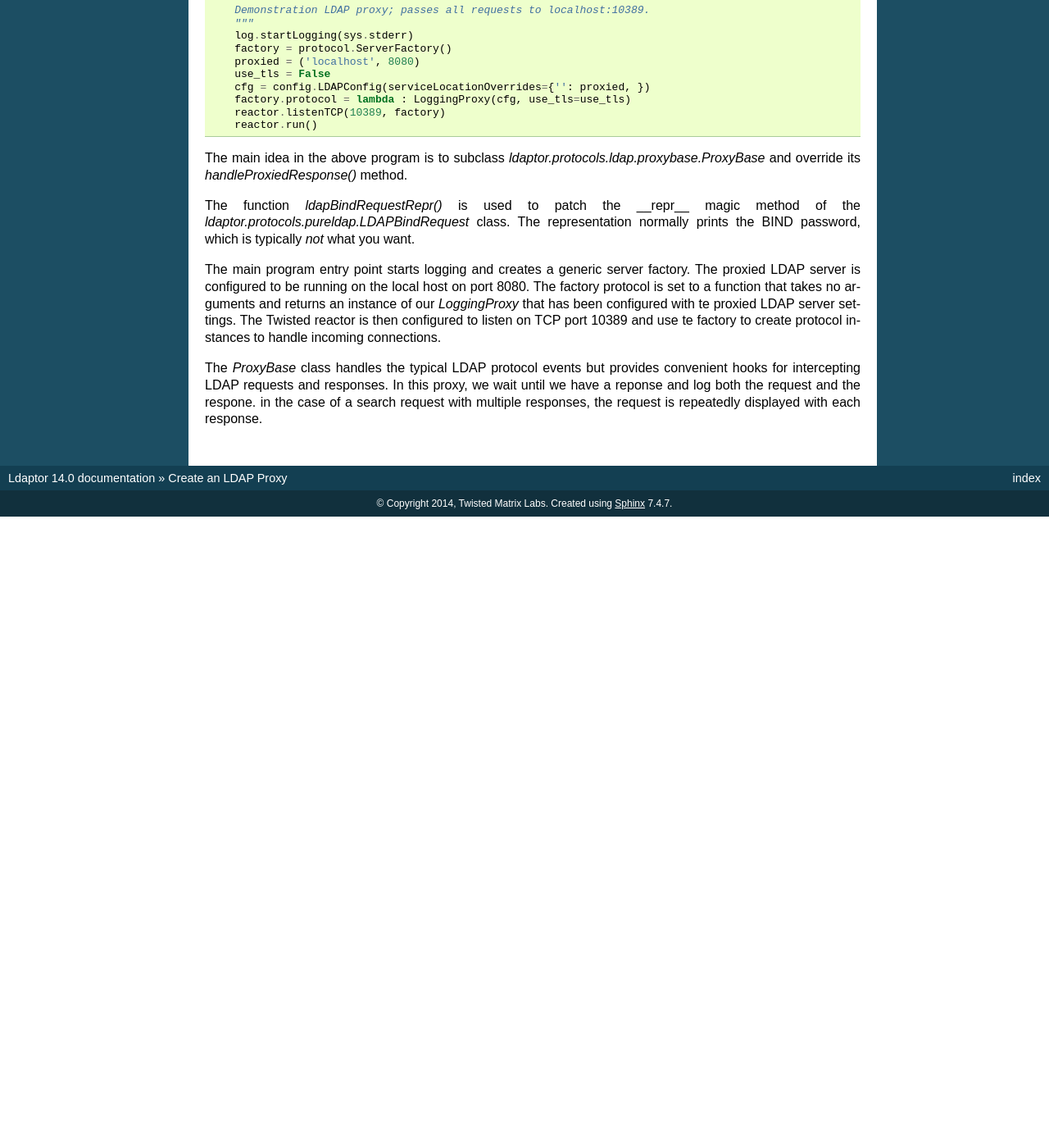
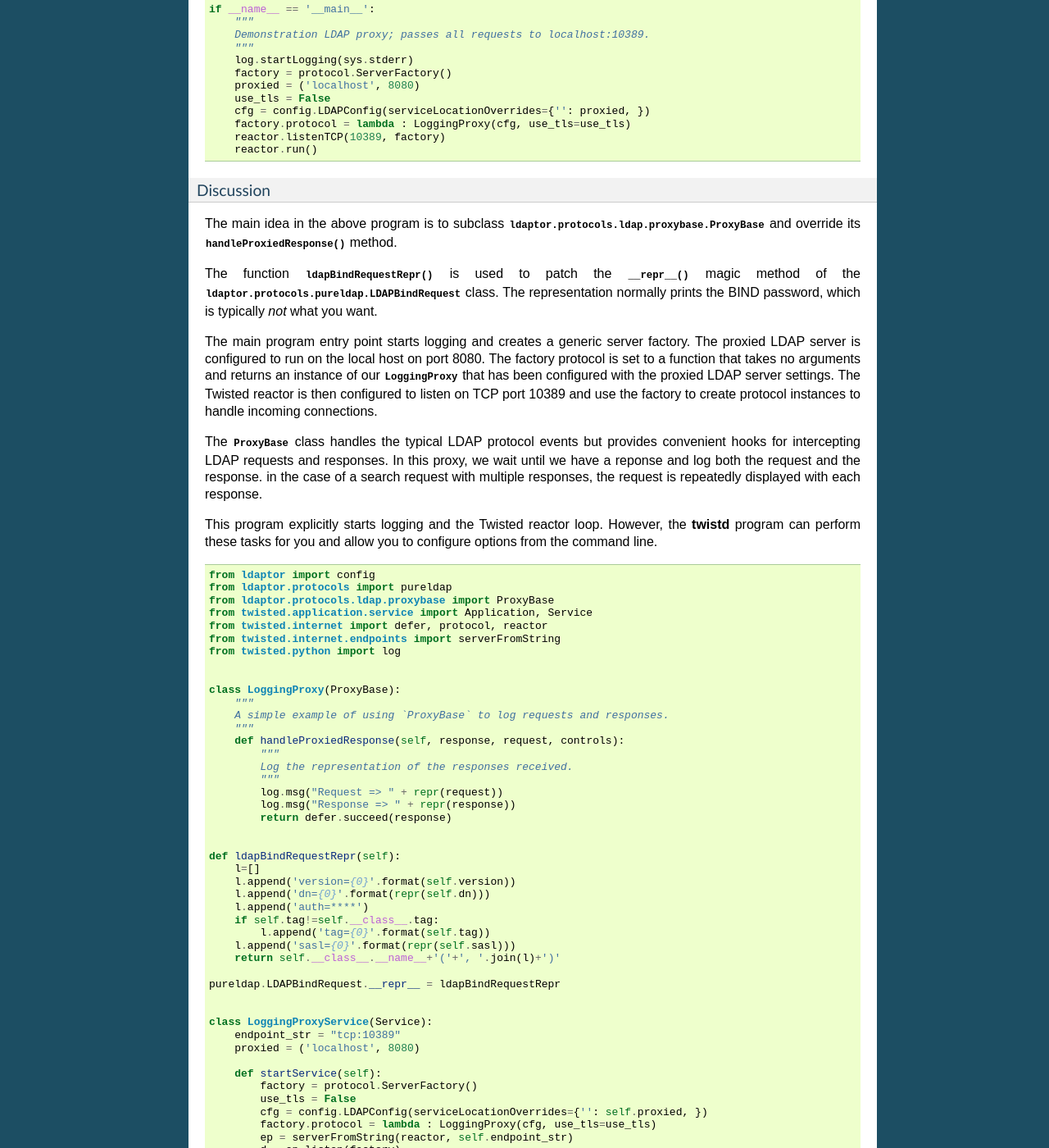
Before and after one commit to twisted/ldaptor, a Sphinx documentation site: the page built from docs/source/cookbook/ldap-proxy.rst, in a window 1280 px wide and 1400 px high, scrolled down 1281 px. Shown: the whole window at 82% size. Built offline with Sphinx 7.4.7, drawn with Linux system fonts in a browser that asks for light colours; pages that are not in the unit, such as notebooks, are missing from menus; before the commit the page ends 1911 px from its top, so only the background shows below that; some of the changed text lies outside the part shown.

Commit message:
Fleshed out some examples.

```diff
--- a/docs/source/cookbook/ldap-proxy.rst
+++ b/docs/source/cookbook/ldap-proxy.rst
@@ -1,6 +1,6 @@
-====================
-Create an LDAP Proxy
-====================
+============
+LDAP Proxies
+============
 
 An LDAP proxy sits between an LDAP client and an LDAP server.  It accepts LDAP
 requests from the client and forwards them to the LDAP server.  Responses from
@@ -40,13 +40,15 @@
   to the proxy, which in turn will distrbute the connections amongst the
   replicas.
 
---------
-Examples
---------
-
 """"""""""""""""""
 Logging LDAP Proxy
 """"""""""""""""""
+A logging LDAP proxy inspects the LDAP requests and responses and records them
+in a log.
+
+''''
+Code
+''''
 
 .. code-block:: python
 
@@ -94,22 +96,125 @@
         reactor.listenTCP(10389, factory)
         reactor.run()
 
+''''''''''
+Discussion
+''''''''''
+
 The main idea in the above program is to subclass
-`ldaptor.protocols.ldap.proxybase.ProxyBase` and override its
-`handleProxiedResponse()` method.
+:py:class:`ldaptor.protocols.ldap.proxybase.ProxyBase` and override its
+:py:func:`handleProxiedResponse()` method.
 
-The function `ldapBindRequestRepr()` is used to patch the __repr__ magic method
-of the `ldaptor.protocols.pureldap.LDAPBindRequest` class.  The representation
-normally prints the BIND password, which is typically *not* what you want.
+The function :py:func:`ldapBindRequestRepr()` is used to patch the
+:py:func:`__repr__` magic method of the
+:py:class:`ldaptor.protocols.pureldap.LDAPBindRequest` class.  The
+representation normally prints the BIND password, which is typically *not* what
+you want.
 
 The main program entry point starts logging and creates a generic server factory.
-The proxied LDAP server is configured to be running on the local host on port 8080.
+The proxied LDAP server is configured to run on the local host on port 8080.
 The factory protocol is set to a function that takes no arguments and returns an
-instance of our `LoggingProxy` that has been configured with te proxied LDAP server
-settings.  The Twisted reactor is then configured to listen on TCP port 10389 and
-use te factory to create protocol instances to handle incoming connections.
+instance of our :py:class:`LoggingProxy` that has been configured with the
+proxied LDAP server settings.  The Twisted reactor is then configured to listen
+on TCP port 10389 and use the factory to create protocol instances to handle
+incoming connections.
 
-The `ProxyBase` class handles the typical LDAP protocol events but provides convenient
-hooks for intercepting LDAP requests and responses.  In this proxy, we wait until
-we have a reponse and log both the request and the respone.  in the case of a search
-request with multiple responses, the request is repeatedly displayed with each response.
+The :py:class:`ProxyBase` class handles the typical LDAP protocol events but
+provides convenient hooks for intercepting LDAP requests and responses.  In
+this proxy, we wait until we have a reponse and log both the request and the
+response.  in the case of a search request with multiple responses, the
+request is repeatedly displayed with each response.
+
+This program explicitly starts logging and the Twisted reactor loop.  However,
+the :program:`twistd` program can perform these tasks for you and allow you
+to configure options from the command line.
+
+.. code-block:: python
+
+    from ldaptor import config
+    from ldaptor.protocols import pureldap
+    from ldaptor.protocols.ldap.proxybase import ProxyBase
+    from twisted.application.service import Application, Service
+    from twisted.internet import defer, protocol, reactor
+    from twisted.internet.endpoints import serverFromString
+    from twisted.python import log
+
+
+    class LoggingProxy(ProxyBase):
+        """
+        A simple example of using `ProxyBase` to log requests and responses.
+        """
+        def handleProxiedResponse(self, response, request, controls):
+            """
+            Log the representation of the responses received.
+            """
+            log.msg("Request => " + repr(request))
+            log.msg("Response => " + repr(response))
+            return defer.succeed(response)
+
+
+    def ldapBindRequestRepr(self):
+        l=[]
+        l.append('version={0}'.format(self.version))
+        l.append('dn={0}'.format(repr(self.dn)))
+        l.append('auth=****')
+        if self.tag!=self.__class__.tag:
+            l.append('tag={0}'.format(self.tag))
+        l.append('sasl={0}'.format(repr(self.sasl)))
+        return self.__class__.__name__+'('+', '.join(l)+')'
+
+    pureldap.LDAPBindRequest.__repr__ = ldapBindRequestRepr
+
+
+    class LoggingProxyService(Service):
+        endpoint_str = "tcp:10389"
+        proxied = ('localhost', 8080)
+
+        def startService(self):
+            factory = protocol.ServerFactory()
+            use_tls = False
+            cfg = config.LDAPConfig(serviceLocationOverrides={'': self.proxied, })
+            factory.protocol = lambda : LoggingProxy(cfg, use_tls=use_tls)
+            ep = serverFromString(reactor, self.endpoint_str)
+            d = ep.listen(factory)
+            d.addCallback(self.setListeningPort)
+            d.addErrback(log.err)
+
+        def setListeningPort(self, port):
+            self.port_ = port
+
+        def stopService(self):
+            # If there are asynchronous cleanup tasks that need to
+            # be performed, add deferreds for them to `async_tasks`.
+            async_tasks = []
+            if self.port_ is not None:
+                async_tasks.append(self.port_.stopListening())
+            if len(async_tasks) > 0:
+                return defer.DeferredList(async_tasks, consumeErrors=True)
+
+
+    application = Application("Logging LDAP Proxy")
+    service = LoggingProxyService()
+    service.setServiceParent(application)
+
+This program is very similar to the previous one.  However, this one is run
+with :program:`twistd`::
+
+    $ twistd -ny loggingproxy.py
+
+The :program:`twistd` program looks for the global name `application` in the
+script and runs all the services attached to it.  We moved most of the startup
+code from the `if __name__ == '__main__'` block into the service's
+:py:func:`startService()` method.  This method is called when our service
+starts up.  Conversely, :py:func:`stopService()` is called when the service is
+about to shut down.
+
+This improved example also makes use of an endpoint string.  This is a string
+description of the socket on which our LDAP proxy server will listen.  The
+advantage of endpoints is that you can read these strings from a configuration
+file and change how your server listens.  Our example listens on a plain old
+TCP socket, but you could easilly switch to a TLS socket or a UNIX domain
+socket without having to change a line of code.
+
+Listening on an endpoint is an asynchronous task, so we set a callback to
+record the listening port.  When the service stops, we ask the port to stop
+listening.
```
Also changed, not shown: docs/source/cookbook.rst (added, +14 -0 lines), docs/source/index.rst (+18 -30 lines), docs/source/quickstart.rst (added, +37 -0 lines).
